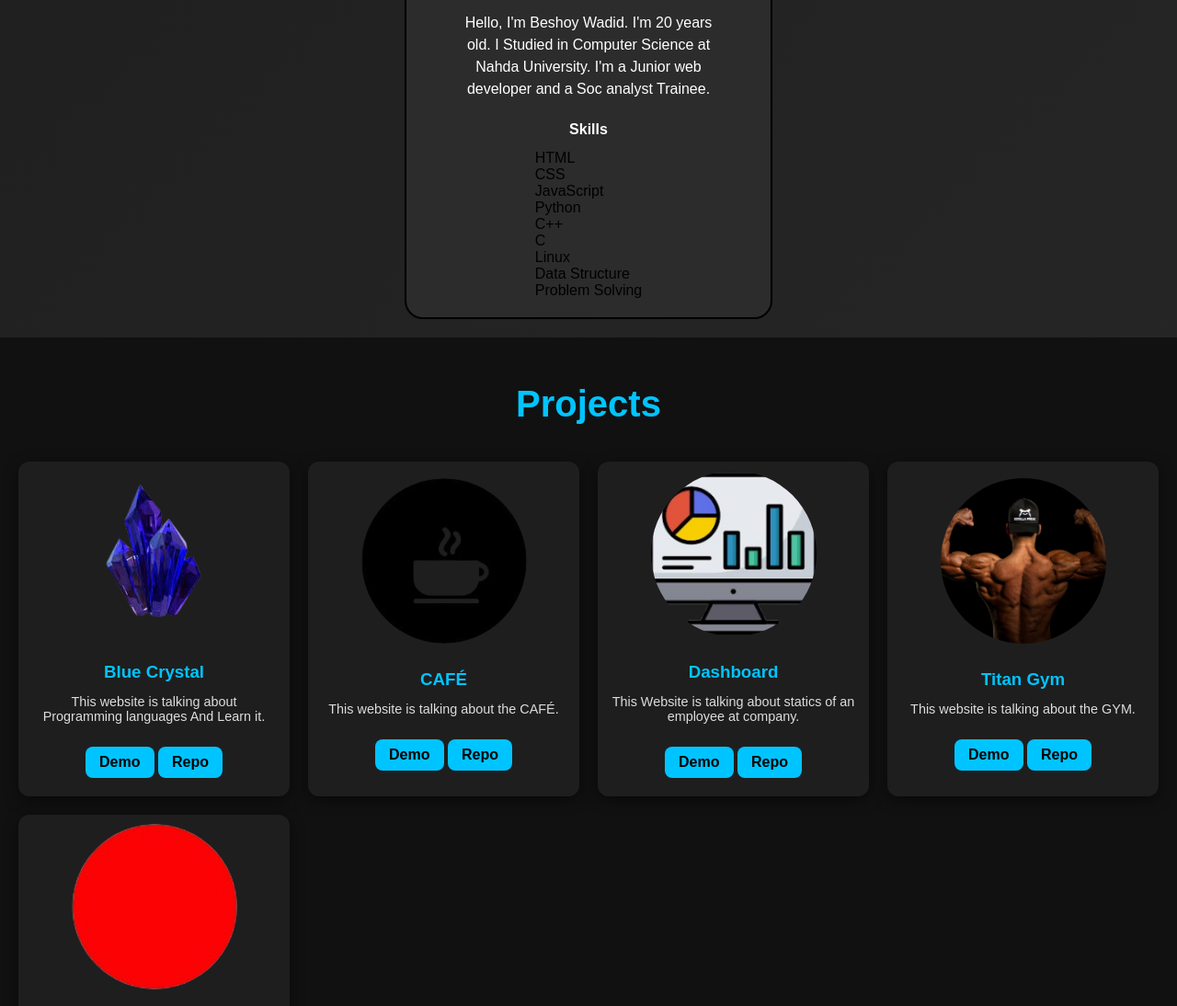
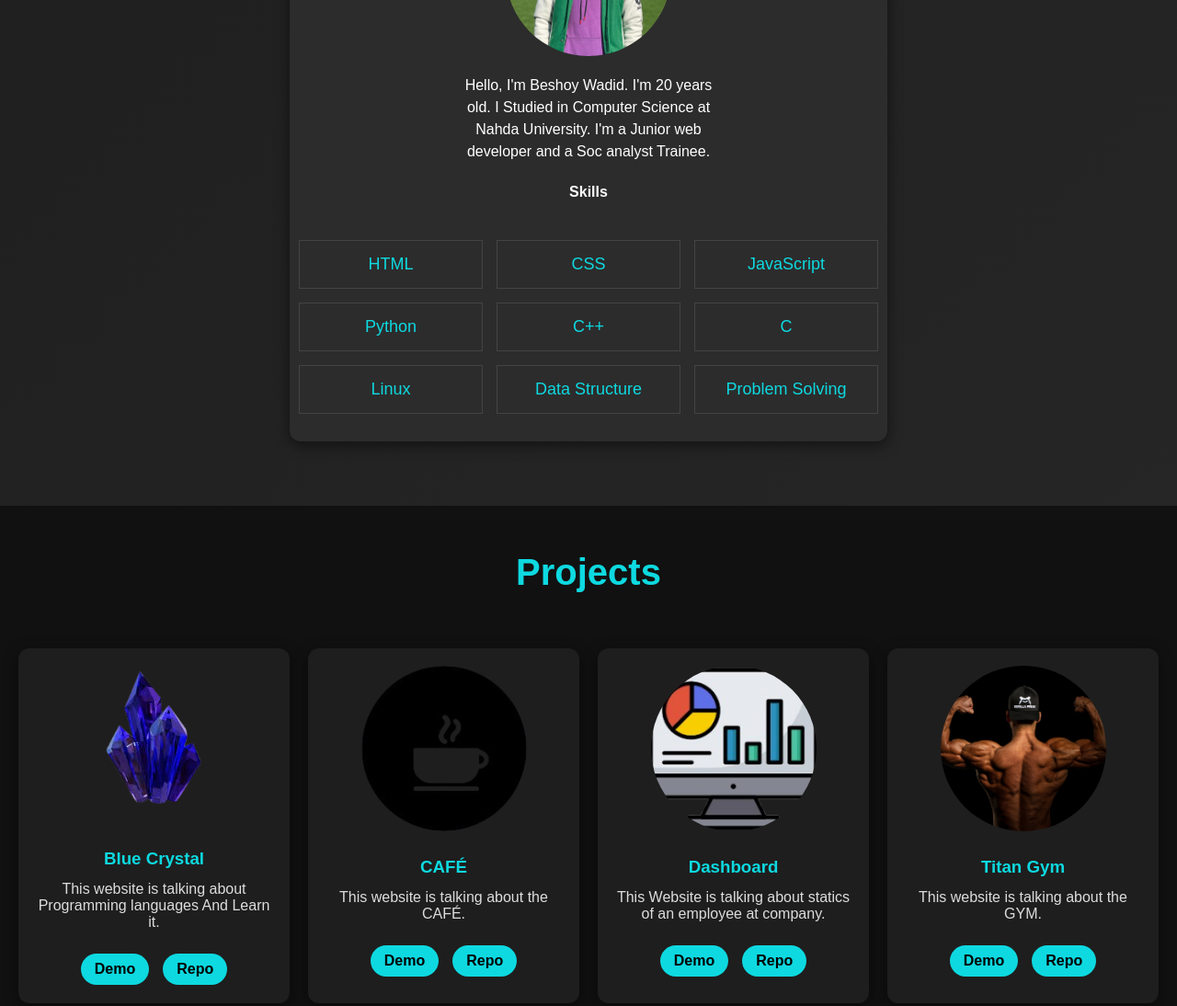
Before and after one commit to beshoywadid/Portofolio, a plain HTML site: page index.html in a window 1280 px wide. Shown: the part 1104-2198 px from the top of the page at 92% size. Drawn offline with Linux system fonts and the light colour scheme.

Commit message:
Update style.css

```diff
--- a/style.css
+++ b/style.css
@@ -11,21 +11,17 @@
 body{
     background: linear-gradient(135deg, #1c1c1c, #2c2c2c);
     font-family: 'Poppins', sans-serif;
+    font-size: 16px;
 }
 
 a{
     display: flex;
     flex-direction: column;
     align-items: center;
-    gap: 10px;
+    gap: 5px;
     color: #0ed9e0;
     text-decoration: none;
     position: relative;
-}
-
-a:hover{
-    background-color: rgba(255, 255, 255, 0.185);
-    border-radius: 20px;
 }
 
 a:hover span {
@@ -79,6 +75,8 @@
 
 .container{
     padding: 20px;
+    margin-left: auto;
+    margin-right: auto;
 }
 
 .center-section {
@@ -97,18 +95,20 @@
     justify-content: center;
 }
 
-h1 a.logo{
-    text-align: center;
-    color: white;
-    font-size: 40px;
+.home-alt h1 a.logo {
+    display: inline-block;
+    color: #0ed9e0;
+    font-size: 2.5rem;
     list-style: none;
     text-decoration: none;
+    border-radius: 10px;
+    bottom: 50px;
 }
 
 h1{
     text-align: center;
     color: white;
-    font-size: 40px;
+    font-size: 2.5rem;
     list-style: none;
     text-decoration: none;
 }
@@ -137,12 +137,14 @@
     min-height: 100vh;
     background: linear-gradient(135deg, #1c1c1c, #2c2c2c);
     display: flex;
+    flex-direction: column;
+    justify-content: center;
     align-items: center;
-    justify-content: center;
     color: #fff;
-    padding: 40px 20px;
+    padding: 50px 20px;
     text-align: center;
 }
+
 
 .home-alt .logo {
     font-size: 2.5rem;
@@ -217,25 +219,49 @@
     color: #1c1c1c;
 }
 
-.card{
+.about-section {
+    text-align: center;
+    padding: 50px 20px;
     display: flex;
     flex-direction: column;
+    justify-content: center;
     align-items: center;
-    gap: 20px;
-    justify-content: center;
-    padding: 20px;
-    background-color: #2c2c2c;
-    border-radius: 20px;
-    border: black solid 2px;
-    width: 100%;
-    max-width: 400px;
-    margin: 0 auto;
 }
 
-.image{
+.about-section h1 {
+    font-size: 2.5rem;
+    margin-bottom: 60px;
+    color: #0ed9e0;
+}
+
+.card{
+    background: #2c2c2c;
+    border-radius: 12px;
+    overflow: hidden;
+    box-shadow: 0 4px 15px rgba(0,0,0,0.5);
+    transition: transform 0.3s ease, box-shadow 0.3s ease;
+    justify-content: center;
+    align-items: center;
+    display: flex;
+    flex-direction: column;
+    margin-left: auto;
+    margin-right: auto;
+}
+
+.image {
     display: flex;
     justify-content: center;
     align-items: center;
+    margin: 0 auto;       /* تفضل متوسطنه */
+    max-width: 100%;      /* تمنعها تطلع بره */
+}
+
+.image img {
+    width: 100%;
+    max-width: 200px;     /* أكبر حجم ليها */
+    height: auto;
+    border-radius: 50%;
+    object-fit: cover;
 }
 
 .content{
@@ -243,6 +269,10 @@
     display: flex;
     flex-direction: column;
     justify-content: center;
+    margin-right: auto;
+    margin-left: auto;
+    width: 100%;
+    max-width: 650px;
 }
 
 .bio{
@@ -257,20 +287,30 @@
     line-height: 1.5;
 }
 
-.skills-table {
+.skills-container {
+    display: flex;
+    flex-wrap: wrap;
+    justify-content: center;
+    gap: 15px;
     margin: 20px auto;
-    border-collapse: collapse;
-    width: 80%;
     max-width: 800px;
+    padding: 10px;
 }
 
-.skills-table td {
+.skill {
+    flex: 1 1 calc(33.33% - 20px);
+    min-width: 120px;
+    padding: 15px;
+    text-align: center;
     border: 1px solid #444;
-    padding: 15px;
+    color: #0ed9e0;
     font-size: 18px;
-    color: #0ed9e0;
-    text-align: center;
     transition: 0.3s ease;
+}
+
+.skill:hover {
+    background: #0ed9e0;
+    color: #1c1c1c;
 }
 
 .skills-table td:hover {
@@ -287,8 +327,8 @@
 
 .projects-section h1 {
     font-size: 2.5rem;
-    margin-bottom: 40px;
-    color: #00c4ff;
+    margin-bottom: 60px;
+    color: #0ed9e0;
 }
 
 .projects-container {
@@ -320,11 +360,11 @@
 
 .project-card h3 {
     margin: 15px 0 10px;
-    color: #00c4ff;
+    color: #0ed9e0;
 }
 
 .project-card p {
-    font-size: 0.9rem;
+    font-size: 1rem;
     padding: 0 15px 15px;
     color: #ddd;
 }
@@ -333,16 +373,24 @@
     display: inline-block;
     margin: 10px 0 20px;
     padding: 8px 15px;
-    background: #00c4ff;
+    background: #0ed9e0;
     color: #000;
     font-weight: bold;
-    border-radius: 8px;
+    border-radius: 25px;
     text-decoration: none;
-    transition: background 0.3s ease;
+    transition: 0.3s;
 }
 
 .project-btn:hover {
-    background: #00a0cc;
+    border-radius: 25px;
+    background: white;
+    color: #0ed9e0;
+}
+
+.btns {
+    display: flex;
+    gap: 15px;
+    justify-content: center;
 }
 
 .contact-section {
@@ -410,8 +458,7 @@
 
 .social-links a {
     font-size: 1.5rem;
-    color: #0ed9e0;
-    transition: 0.3s;
+    color: #0ed9e0;transition: 0.3s;
 }
 
 .social-links a:hover {
```
